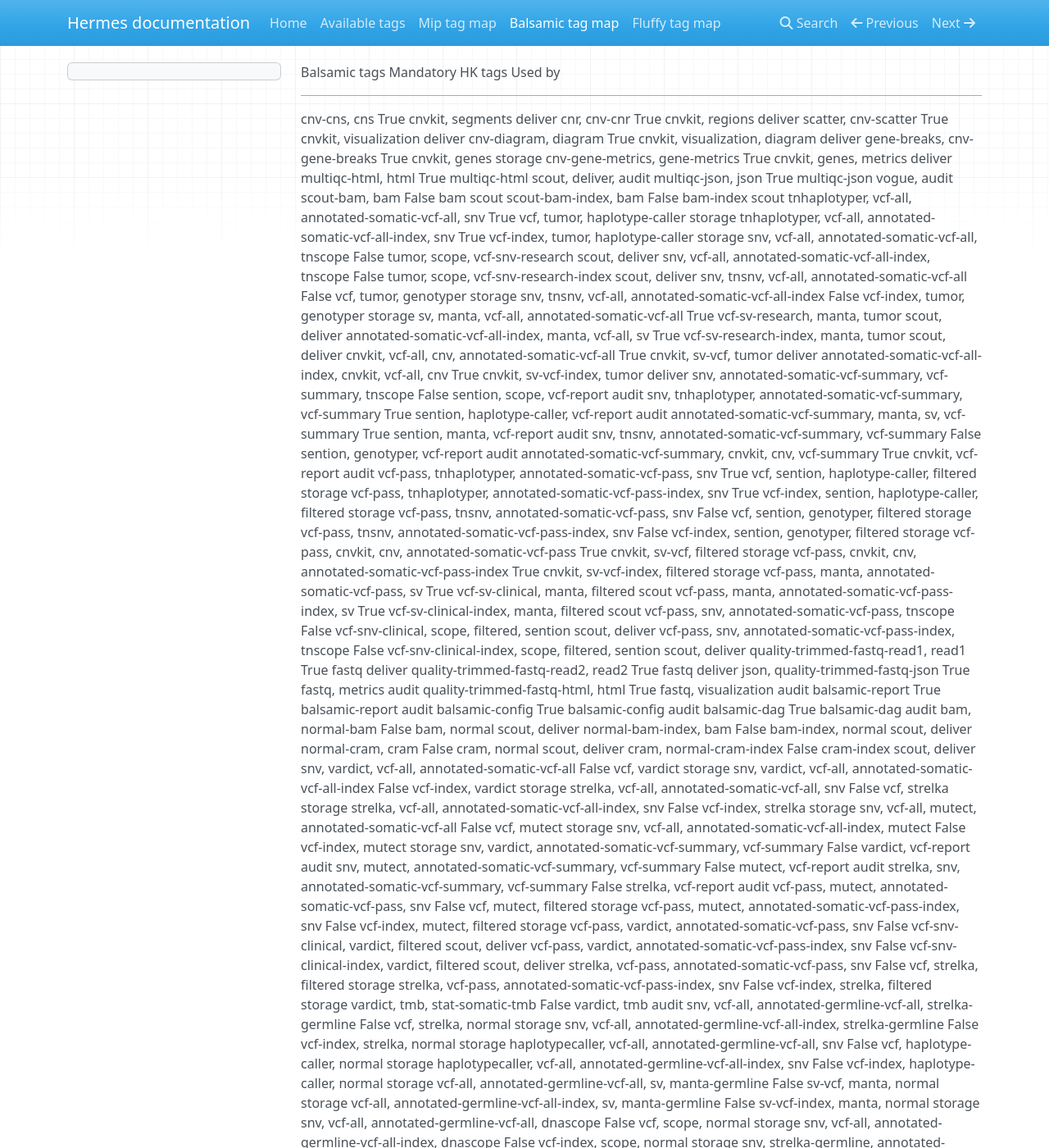
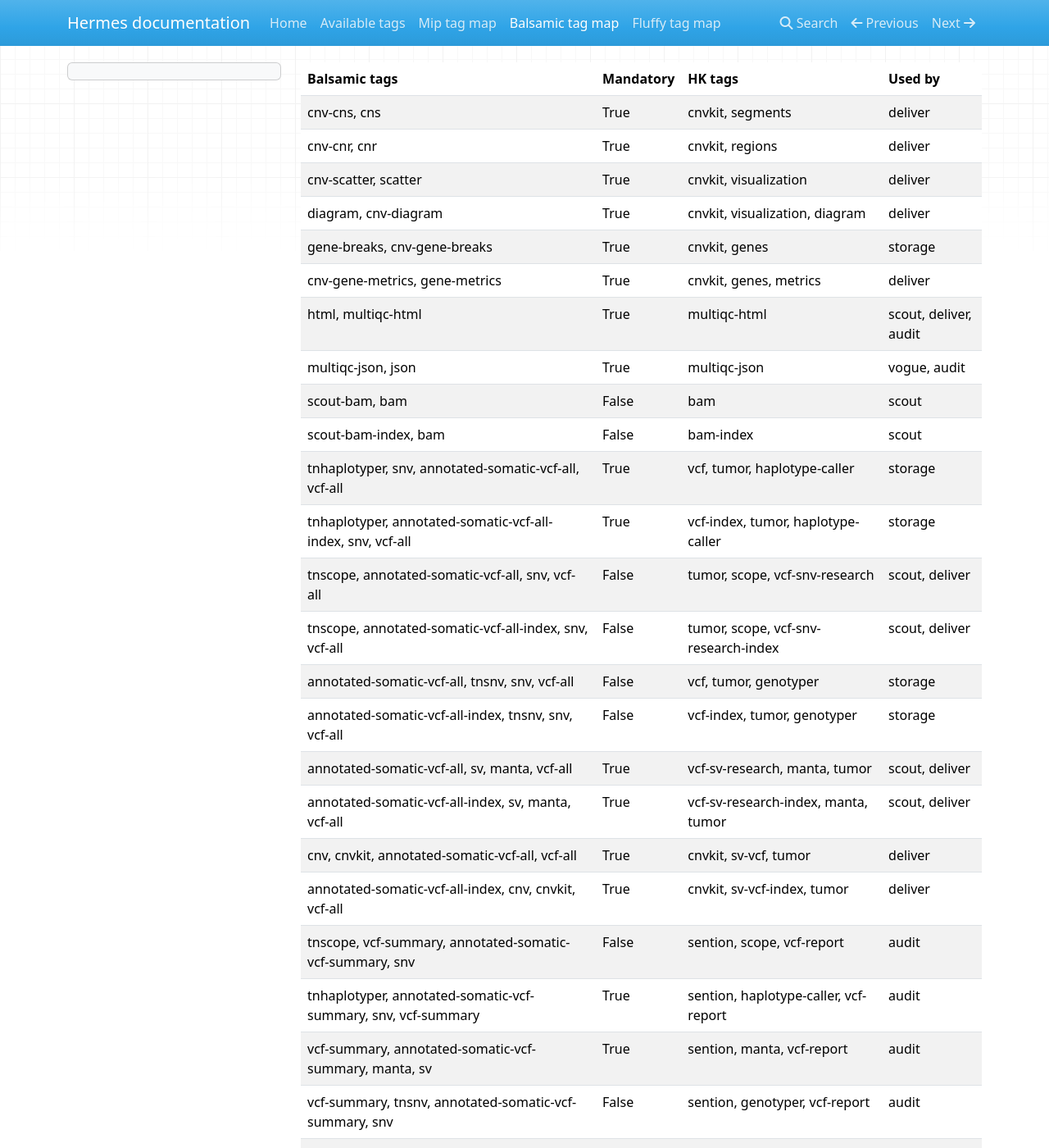
Before and after one commit to Clinical-Genomics/hermes, an MkDocs documentation site: the page built from docs/balsamic_map.md, in a window 1280 px wide and 1400 px high. Shown: the whole window at 82% size. Built offline with MkDocs 1.6.1, drawn with Linux system fonts in a browser that asks for light colours; nearby versions of some CDN libraries; some of the changed text lies outside the part shown.

Commit message:
Correct tables for docs

```diff
--- a/docs/balsamic_map.md
+++ b/docs/balsamic_map.md
@@ -1,84 +1,84 @@
-Balsamic tags                                                       Mandatory    HK tags                                           Used by
-------------------------------------------------------------------  -----------  ------------------------------------------------  ---------------------
-cnv-cns, cns                                                        True         cnvkit, segments                                  deliver
-cnr, cnv-cnr                                                        True         cnvkit, regions                                   deliver
-scatter, cnv-scatter                                                True         cnvkit, visualization                             deliver
-cnv-diagram, diagram                                                True         cnvkit, visualization, diagram                    deliver
-gene-breaks, cnv-gene-breaks                                        True         cnvkit, genes                                     storage
-cnv-gene-metrics, gene-metrics                                      True         cnvkit, genes, metrics                            deliver
-multiqc-html, html                                                  True         multiqc-html                                      scout, deliver, audit
-multiqc-json, json                                                  True         multiqc-json                                      vogue, audit
-scout-bam, bam                                                      False        bam                                               scout
-scout-bam-index, bam                                                False        bam-index                                         scout
-tnhaplotyper, vcf-all, annotated-somatic-vcf-all, snv               True         vcf, tumor, haplotype-caller                      storage
-tnhaplotyper, vcf-all, annotated-somatic-vcf-all-index, snv         True         vcf-index, tumor, haplotype-caller                storage
-snv, vcf-all, annotated-somatic-vcf-all, tnscope                    False        tumor, scope, vcf-snv-research                    scout, deliver
-snv, vcf-all, annotated-somatic-vcf-all-index, tnscope              False        tumor, scope, vcf-snv-research-index              scout, deliver
-snv, tnsnv, vcf-all, annotated-somatic-vcf-all                      False        vcf, tumor, genotyper                             storage
-snv, tnsnv, vcf-all, annotated-somatic-vcf-all-index                False        vcf-index, tumor, genotyper                       storage
-sv, manta, vcf-all, annotated-somatic-vcf-all                       True         vcf-sv-research, manta, tumor                     scout, deliver
-annotated-somatic-vcf-all-index, manta, vcf-all, sv                 True         vcf-sv-research-index, manta, tumor               scout, deliver
-cnvkit, vcf-all, cnv, annotated-somatic-vcf-all                     True         cnvkit, sv-vcf, tumor                             deliver
-annotated-somatic-vcf-all-index, cnvkit, vcf-all, cnv               True         cnvkit, sv-vcf-index, tumor                       deliver
-snv, annotated-somatic-vcf-summary, vcf-summary, tnscope            False        sention, scope, vcf-report                        audit
-snv, tnhaplotyper, annotated-somatic-vcf-summary, vcf-summary       True         sention, haplotype-caller, vcf-report             audit
-annotated-somatic-vcf-summary, manta, sv, vcf-summary               True         sention, manta, vcf-report                        audit
-snv, tnsnv, annotated-somatic-vcf-summary, vcf-summary              False        sention, genotyper, vcf-report                    audit
-annotated-somatic-vcf-summary, cnvkit, cnv, vcf-summary             True         cnvkit, vcf-report                                audit
-vcf-pass, tnhaplotyper, annotated-somatic-vcf-pass, snv             True         vcf, sention, haplotype-caller, filtered          storage
-vcf-pass, tnhaplotyper, annotated-somatic-vcf-pass-index, snv       True         vcf-index, sention, haplotype-caller, filtered    storage
-vcf-pass, tnsnv, annotated-somatic-vcf-pass, snv                    False        vcf, sention, genotyper, filtered                 storage
-vcf-pass, tnsnv, annotated-somatic-vcf-pass-index, snv              False        vcf-index, sention, genotyper, filtered           storage
-vcf-pass, cnvkit, cnv, annotated-somatic-vcf-pass                   True         cnvkit, sv-vcf, filtered                          storage
-vcf-pass, cnvkit, cnv, annotated-somatic-vcf-pass-index             True         cnvkit, sv-vcf-index, filtered                    storage
-vcf-pass, manta, annotated-somatic-vcf-pass, sv                     True         vcf-sv-clinical, manta, filtered                  scout
-vcf-pass, manta, annotated-somatic-vcf-pass-index, sv               True         vcf-sv-clinical-index, manta, filtered            scout
-vcf-pass, snv, annotated-somatic-vcf-pass, tnscope                  False        vcf-snv-clinical, scope, filtered, sention        scout, deliver
-vcf-pass, snv, annotated-somatic-vcf-pass-index, tnscope            False        vcf-snv-clinical-index, scope, filtered, sention  scout, deliver
-quality-trimmed-fastq-read1, read1                                  True         fastq                                             deliver
-quality-trimmed-fastq-read2, read2                                  True         fastq                                             deliver
-json, quality-trimmed-fastq-json                                    True         fastq, metrics                                    audit
-quality-trimmed-fastq-html, html                                    True         fastq, visualization                              audit
-balsamic-report                                                     True         balsamic-report                                   audit
-balsamic-config                                                     True         balsamic-config                                   audit
-balsamic-dag                                                        True         balsamic-dag                                      audit
-bam, normal-bam                                                     False        bam, normal                                       scout, deliver
-normal-bam-index, bam                                               False        bam-index, normal                                 scout, deliver
-normal-cram, cram                                                   False        cram, normal                                      scout, deliver
-cram, normal-cram-index                                             False        cram-index                                        scout, deliver
-snv, vardict, vcf-all, annotated-somatic-vcf-all                    False        vcf, vardict                                      storage
-snv, vardict, vcf-all, annotated-somatic-vcf-all-index              False        vcf-index, vardict                                storage
-strelka, vcf-all, annotated-somatic-vcf-all, snv                    False        vcf, strelka                                      storage
-strelka, vcf-all, annotated-somatic-vcf-all-index, snv              False        vcf-index, strelka                                storage
-snv, vcf-all, mutect, annotated-somatic-vcf-all                     False        vcf, mutect                                       storage
-snv, vcf-all, annotated-somatic-vcf-all-index, mutect               False        vcf-index, mutect                                 storage
-snv, vardict, annotated-somatic-vcf-summary, vcf-summary            False        vardict, vcf-report                               audit
-snv, mutect, annotated-somatic-vcf-summary, vcf-summary             False        mutect, vcf-report                                audit
-strelka, snv, annotated-somatic-vcf-summary, vcf-summary            False        strelka, vcf-report                               audit
-vcf-pass, mutect, annotated-somatic-vcf-pass, snv                   False        vcf, mutect, filtered                             storage
-vcf-pass, mutect, annotated-somatic-vcf-pass-index, snv             False        vcf-index, mutect, filtered                       storage
-vcf-pass, vardict, annotated-somatic-vcf-pass, snv                  False        vcf-snv-clinical, vardict, filtered               scout, deliver
-vcf-pass, vardict, annotated-somatic-vcf-pass-index, snv            False        vcf-snv-clinical-index, vardict, filtered         scout, deliver
-strelka, vcf-pass, annotated-somatic-vcf-pass, snv                  False        vcf, strelka, filtered                            storage
-strelka, vcf-pass, annotated-somatic-vcf-pass-index, snv            False        vcf-index, strelka, filtered                      storage
-vardict, tmb, stat-somatic-tmb                                      False        vardict, tmb                                      audit
-snv, vcf-all, annotated-germline-vcf-all, strelka-germline          False        vcf, strelka, normal                              storage
-snv, vcf-all, annotated-germline-vcf-all-index, strelka-germline    False        vcf-index, strelka, normal                        storage
-haplotypecaller, vcf-all, annotated-germline-vcf-all, snv           False        vcf, haplotype-caller, normal                     storage
-haplotypecaller, vcf-all, annotated-germline-vcf-all-index, snv     False        vcf-index, haplotype-caller, normal               storage
-vcf-all, annotated-germline-vcf-all, sv, manta-germline             False        sv-vcf, manta, normal                             storage
-vcf-all, annotated-germline-vcf-all-index, sv, manta-germline       False        sv-vcf-index, manta, normal                       storage
-snv, vcf-all, annotated-germline-vcf-all, dnascope                  False        vcf, scope, normal                                storage
-snv, vcf-all, annotated-germline-vcf-all-index, dnascope            False        vcf-index, scope, normal                          storage
-snv, strelka-germline, annotated-germline-vcf-summary, vcf-summary  False        strelka, normal, vcf-report                       audit
-haplotypecaller, vcf-summary, annotated-germline-vcf-summary, snv   False        haplotype-caller, normal, vcf-report              audit
-snv, annotated-germline-vcf-summary, dnascope, vcf-summary          False        scope, normal, vcf-report                         audit
-vcf-summary, annotated-germline-vcf-summary, sv, manta-germline     False        manta, normal, vcf-report                         audit
-bam, tumor-bam                                                      False        bam, tumor                                        scout
-tumor-bam-index, bam                                                False        bam-index, tumor                                  scout
-cram, tumor-cram                                                    False        cram, tumor                                       scout
-cram, tumor-cram-index                                              False        cram-index, tumor                                 scout
-vcf-filtered, clinical-vcf-filtered, snv                            False        vcf-snv-clinical, filtered                        scout, deliver
-vcf-filtered, clinical-vcf-filtered-index, snv                      False        vcf-snv-clinical-index, filtered                  scout, deliver
-vcf-pass, clinical-vcf-pass, snv                                    False        vcf, filtered                                     storage
-vcf-pass, clinical-vcf-pass-index, snv                              False        vcf-index, filtered                               storage
+| Balsamic tags                                                      | Mandatory   | HK tags                                          | Used by               |
+|--------------------------------------------------------------------|-------------|--------------------------------------------------|-----------------------|
+| cnv-cns, cns                                                       | True        | cnvkit, segments                                 | deliver               |
+| cnv-cnr, cnr                                                       | True        | cnvkit, regions                                  | deliver               |
+| cnv-scatter, scatter                                               | True        | cnvkit, visualization                            | deliver               |
+| diagram, cnv-diagram                                               | True        | cnvkit, visualization, diagram                   | deliver               |
+| gene-breaks, cnv-gene-breaks                                       | True        | cnvkit, genes                                    | storage               |
+| cnv-gene-metrics, gene-metrics                                     | True        | cnvkit, genes, metrics                           | deliver               |
+| html, multiqc-html                                                 | True        | multiqc-html                                     | scout, deliver, audit |
+| multiqc-json, json                                                 | True        | multiqc-json                                     | vogue, audit          |
+| scout-bam, bam                                                     | False       | bam                                              | scout                 |
+| scout-bam-index, bam                                               | False       | bam-index                                        | scout                 |
+| tnhaplotyper, snv, annotated-somatic-vcf-all, vcf-all              | True        | vcf, tumor, haplotype-caller                     | storage               |
+| tnhaplotyper, annotated-somatic-vcf-all-index, snv, vcf-all        | True        | vcf-index, tumor, haplotype-caller               | storage               |
+| tnscope, annotated-somatic-vcf-all, snv, vcf-all                   | False       | tumor, scope, vcf-snv-research                   | scout, deliver        |
+| tnscope, annotated-somatic-vcf-all-index, snv, vcf-all             | False       | tumor, scope, vcf-snv-research-index             | scout, deliver        |
+| annotated-somatic-vcf-all, tnsnv, snv, vcf-all                     | False       | vcf, tumor, genotyper                            | storage               |
+| annotated-somatic-vcf-all-index, tnsnv, snv, vcf-all               | False       | vcf-index, tumor, genotyper                      | storage               |
+| annotated-somatic-vcf-all, sv, manta, vcf-all                      | True        | vcf-sv-research, manta, tumor                    | scout, deliver        |
+| annotated-somatic-vcf-all-index, sv, manta, vcf-all                | True        | vcf-sv-research-index, manta, tumor              | scout, deliver        |
+| cnv, cnvkit, annotated-somatic-vcf-all, vcf-all                    | True        | cnvkit, sv-vcf, tumor                            | deliver               |
+| annotated-somatic-vcf-all-index, cnv, cnvkit, vcf-all              | True        | cnvkit, sv-vcf-index, tumor                      | deliver               |
+| tnscope, vcf-summary, annotated-somatic-vcf-summary, snv           | False       | sention, scope, vcf-report                       | audit                 |
+| tnhaplotyper, annotated-somatic-vcf-summary, snv, vcf-summary      | True        | sention, haplotype-caller, vcf-report            | audit                 |
+| vcf-summary, annotated-somatic-vcf-summary, manta, sv              | True        | sention, manta, vcf-report                       | audit                 |
+| vcf-summary, tnsnv, annotated-somatic-vcf-summary, snv             | False       | sention, genotyper, vcf-report                   | audit                 |
+| vcf-summary, cnv, cnvkit, annotated-somatic-vcf-summary            | True        | cnvkit, vcf-report                               | audit                 |
+| tnhaplotyper, annotated-somatic-vcf-pass, vcf-pass, snv            | True        | vcf, sention, haplotype-caller, filtered         | storage               |
+| tnhaplotyper, vcf-pass, snv, annotated-somatic-vcf-pass-index      | True        | vcf-index, sention, haplotype-caller, filtered   | storage               |
+| annotated-somatic-vcf-pass, tnsnv, vcf-pass, snv                   | False       | vcf, sention, genotyper, filtered                | storage               |
+| tnsnv, vcf-pass, snv, annotated-somatic-vcf-pass-index             | False       | vcf-index, sention, genotyper, filtered          | storage               |
+| cnv, annotated-somatic-vcf-pass, cnvkit, vcf-pass                  | True        | cnvkit, sv-vcf, filtered                         | storage               |
+| cnv, cnvkit, vcf-pass, annotated-somatic-vcf-pass-index            | True        | cnvkit, sv-vcf-index, filtered                   | storage               |
+| annotated-somatic-vcf-pass, vcf-pass, manta, sv                    | True        | vcf-sv-clinical, manta, filtered                 | scout                 |
+| manta, vcf-pass, annotated-somatic-vcf-pass-index, sv              | True        | vcf-sv-clinical-index, manta, filtered           | scout                 |
+| tnscope, annotated-somatic-vcf-pass, vcf-pass, snv                 | False       | vcf-snv-clinical, scope, filtered, sention       | scout, deliver        |
+| tnscope, vcf-pass, snv, annotated-somatic-vcf-pass-index           | False       | vcf-snv-clinical-index, scope, filtered, sention | scout, deliver        |
+| quality-trimmed-fastq-read1, read1                                 | True        | fastq                                            | deliver               |
+| read2, quality-trimmed-fastq-read2                                 | True        | fastq                                            | deliver               |
+| quality-trimmed-fastq-json, json                                   | True        | fastq, metrics                                   | audit                 |
+| html, quality-trimmed-fastq-html                                   | True        | fastq, visualization                             | audit                 |
+| balsamic-report                                                    | True        | balsamic-report                                  | audit                 |
+| balsamic-config                                                    | True        | balsamic-config                                  | audit                 |
+| balsamic-dag                                                       | True        | balsamic-dag                                     | audit                 |
+| normal-bam, bam                                                    | False       | bam, normal                                      | scout, deliver        |
+| normal-bam-index, bam                                              | False       | bam-index, normal                                | scout, deliver        |
+| normal-cram, cram                                                  | False       | cram, normal                                     | scout, deliver        |
+| normal-cram-index, cram                                            | False       | cram-index                                       | scout, deliver        |
+| vardict, annotated-somatic-vcf-all, snv, vcf-all                   | False       | vcf, vardict                                     | storage               |
+| vardict, annotated-somatic-vcf-all-index, snv, vcf-all             | False       | vcf-index, vardict                               | storage               |
+| strelka, snv, annotated-somatic-vcf-all, vcf-all                   | False       | vcf, strelka                                     | storage               |
+| strelka, annotated-somatic-vcf-all-index, snv, vcf-all             | False       | vcf-index, strelka                               | storage               |
+| annotated-somatic-vcf-all, mutect, snv, vcf-all                    | False       | vcf, mutect                                      | storage               |
+| annotated-somatic-vcf-all-index, mutect, snv, vcf-all              | False       | vcf-index, mutect                                | storage               |
+| vardict, vcf-summary, annotated-somatic-vcf-summary, snv           | False       | vardict, vcf-report                              | audit                 |
+| vcf-summary, annotated-somatic-vcf-summary, snv, mutect            | False       | mutect, vcf-report                               | audit                 |
+| strelka, annotated-somatic-vcf-summary, snv, vcf-summary           | False       | strelka, vcf-report                              | audit                 |
+| annotated-somatic-vcf-pass, vcf-pass, snv, mutect                  | False       | vcf, mutect, filtered                            | storage               |
+| vcf-pass, snv, annotated-somatic-vcf-pass-index, mutect            | False       | vcf-index, mutect, filtered                      | storage               |
+| vardict, annotated-somatic-vcf-pass, vcf-pass, snv                 | False       | vcf-snv-clinical, vardict, filtered              | scout, deliver        |
+| vardict, vcf-pass, snv, annotated-somatic-vcf-pass-index           | False       | vcf-snv-clinical-index, vardict, filtered        | scout, deliver        |
+| strelka, annotated-somatic-vcf-pass, vcf-pass, snv                 | False       | vcf, strelka, filtered                           | storage               |
+| strelka, vcf-pass, snv, annotated-somatic-vcf-pass-index           | False       | vcf-index, strelka, filtered                     | storage               |
+| vardict, stat-somatic-tmb, tmb                                     | False       | vardict, tmb                                     | audit                 |
+| strelka-germline, annotated-germline-vcf-all, snv, vcf-all         | False       | vcf, strelka, normal                             | storage               |
+| annotated-germline-vcf-all-index, strelka-germline, snv, vcf-all   | False       | vcf-index, strelka, normal                       | storage               |
+| annotated-germline-vcf-all, snv, haplotypecaller, vcf-all          | False       | vcf, haplotype-caller, normal                    | storage               |
+| annotated-germline-vcf-all-index, snv, haplotypecaller, vcf-all    | False       | vcf-index, haplotype-caller, normal              | storage               |
+| manta-germline, annotated-germline-vcf-all, sv, vcf-all            | False       | sv-vcf, manta, normal                            | storage               |
+| annotated-germline-vcf-all-index, sv, manta-germline, vcf-all      | False       | sv-vcf-index, manta, normal                      | storage               |
+| dnascope, annotated-germline-vcf-all, snv, vcf-all                 | False       | vcf, scope, normal                               | storage               |
+| annotated-germline-vcf-all-index, dnascope, snv, vcf-all           | False       | vcf-index, scope, normal                         | storage               |
+| vcf-summary, strelka-germline, annotated-germline-vcf-summary, snv | False       | strelka, normal, vcf-report                      | audit                 |
+| vcf-summary, annotated-germline-vcf-summary, snv, haplotypecaller  | False       | haplotype-caller, normal, vcf-report             | audit                 |
+| dnascope, annotated-germline-vcf-summary, snv, vcf-summary         | False       | scope, normal, vcf-report                        | audit                 |
+| manta-germline, annotated-germline-vcf-summary, sv, vcf-summary    | False       | manta, normal, vcf-report                        | audit                 |
+| tumor-bam, bam                                                     | False       | bam, tumor                                       | scout                 |
+| tumor-bam-index, bam                                               | False       | bam-index, tumor                                 | scout                 |
+| tumor-cram, cram                                                   | False       | cram, tumor                                      | scout                 |
+| tumor-cram-index, cram                                             | False       | cram-index, tumor                                | scout                 |
+| clinical-vcf-filtered, vcf-filtered, snv                           | False       | vcf-snv-clinical, filtered                       | scout, deliver        |
+| clinical-vcf-filtered-index, vcf-filtered, snv                     | False       | vcf-snv-clinical-index, filtered                 | scout, deliver        |
+| clinical-vcf-pass, vcf-pass, snv                                   | False       | vcf, filtered                                    | storage               |
+| vcf-pass, snv, clinical-vcf-pass-index                             | False       | vcf-index, filtered                              | storage               |
```
Also changed, not shown: docs/fluffy_map.md (+5 -5 lines), 1 other file.
